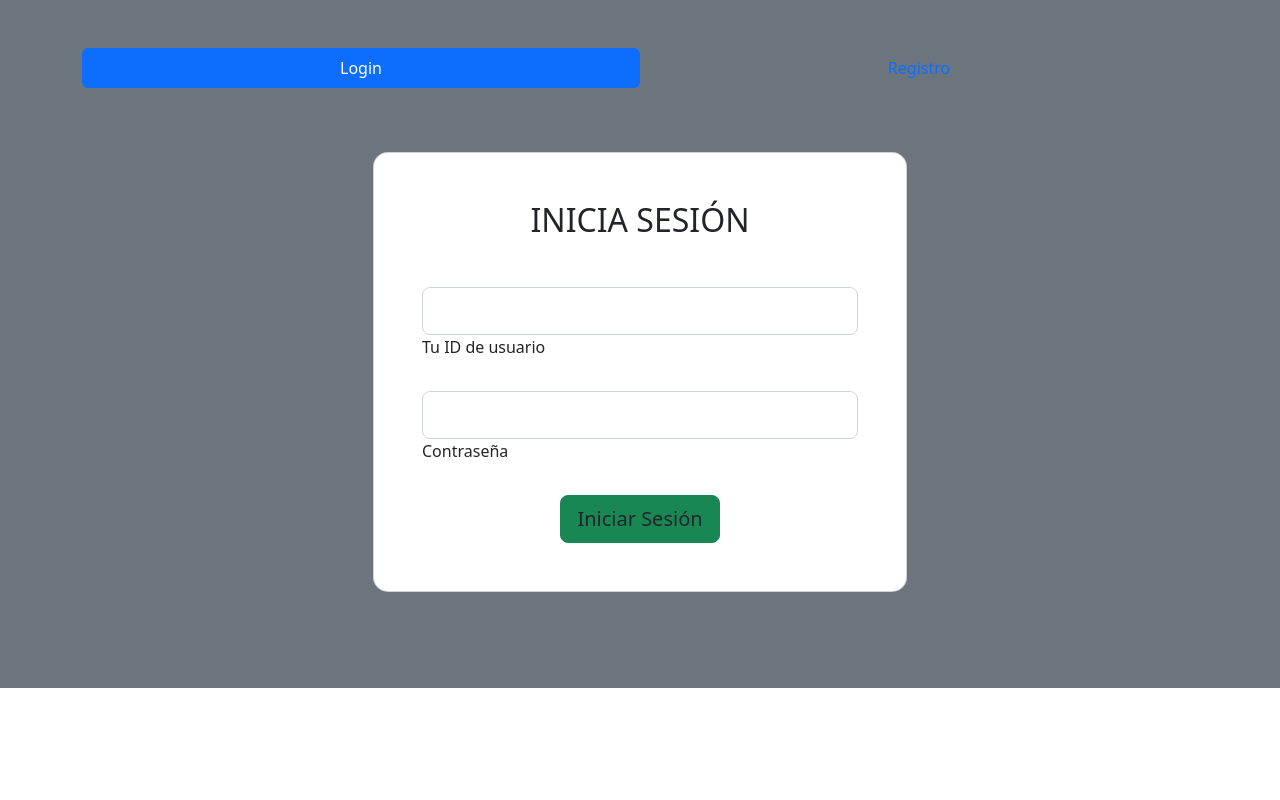
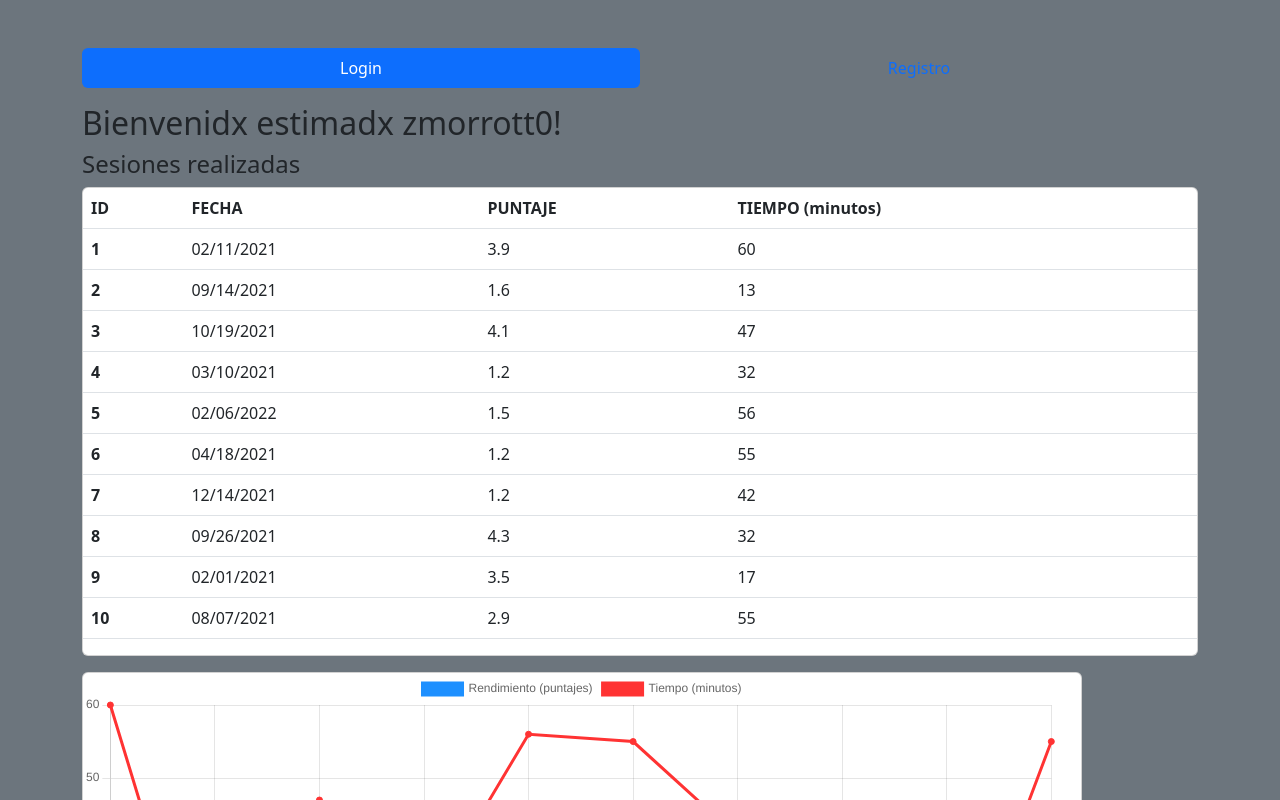
Before and after one commit to DanielM0802/proyecto-especializacion, a Vue app: page / in a window 1280 px wide. Both pictures are taken after a click on the button "Iniciar Sesión". Shown: the top 800 px of the page. Built offline with nearby package versions, Linux system fonts and the light colour scheme; no server answers.

Commit message:
Se agregan dependencias axios y chartjs, se agrega grafico en componente SesionEstudio

```diff
--- a/package.json
+++ b/package.json
@@ -8,7 +8,9 @@
     "lint": "vue-cli-service lint"
   },
   "dependencies": {
+    "axios": "^0.27.2",
     "bootstrap": "^5.2.0-beta1",
+    "chart.js": "^3.8.0",
     "core-js": "^3.8.3",
     "vue": "^3.2.13"
   },
--- a/src/components/LoginApp.vue
+++ b/src/components/LoginApp.vue
@@ -1,5 +1,5 @@
 <template>
-  <div class="mask d-flex align-items-center h-100 py-5">
+  <div class="mask d-flex align-items-center h-100 py-5" v-if="acciones.mostrarLoginForm">
     <div class="container h-100">
       <div class="row d-flex justify-content-center align-items-center h-100">
         <div class="col-12 col-md-9 col-lg-7 col-xl-6">
@@ -8,8 +8,8 @@
               <h2 class="text-uppercase text-center mb-5">Inicia sesión</h2>
               <form>
                 <div class="form-outline mb-4">
-                  <input type="email" id="form3Example3cg" class="form-control form-control-lg" />
-                  <label class="form-label" for="form3Example3cg">Tu ID de usuario</label>
+                  <input type="text" id="username" name="username" class="form-control form-control-lg" v-model="username" required/>
+                  <label class="form-label" for="username" >Nombre de usuario</label>
                 </div>
                 <div class="form-outline mb-4">
                   <input type="password" id="form3Example4cg" class="form-control form-control-lg" />
@@ -17,7 +17,7 @@
                 </div>
                 <div class="d-flex justify-content-center">
                   <button type="button"
-                    class="btn btn-success btn-block btn-lg gradient-custom-4 text-body">Iniciar Sesión</button>
+                    class="btn btn-success btn-block btn-lg gradient-custom-4 text-body" @click="login('mostrarSesionEstudio', username)">Iniciar Sesión</button>
                 </div>
               </form>
             </div>
@@ -26,11 +26,55 @@
       </div>
     </div>
   </div>
+  <div>
+    <SesionEstudio v-if="acciones.mostrarSesionEstudio"/>
+  </div>
 </template>
 
 <script>
+import axios from 'axios';
+import SesionEstudio from './SesionEstudio.vue';
+
 export default {
+  name: 'LoginApp',
+  components: {
+    SesionEstudio
+  },
+  data() {
+    return {
+      acciones: {
+        mostrarLoginForm: true,
+        mostrarSesionEstudio: false
+      },
+      username: null,
+      ultimaAccion: 'mostrarLoginForm',
+      users: []
+    }
+  },
+  methods: {
+    login(accion, username) {
 
+      this.mounted();
+
+      for (let index = 0; index < this.users.length; index++) {
+
+        if (this.users[index].username.localeCompare(username)) {
+          console.log(username);
+        }
+
+      }
+
+      this.acciones[this.ultimaAccion] = false;
+      this.acciones[accion] = true;
+      this.ultimaAccion = accion;
+    },
+    async mounted() {
+      await axios.get(`https://7qak3a37b4dh7kisebhllubdxq0dnehm.lambda-url.us-east-1.on.aws/`).then((respuesta) => {
+        this.users = respuesta.data;
+      })
+      console.log(this.users[0])
+    }
+  }
 }
 </script>
 
--- a/src/components/SesionEstudio.vue
+++ b/src/components/SesionEstudio.vue
@@ -1,11 +1,49 @@
 <template>
-  <h1>{{sesion.username}}</h1>
+    <div>
+
+        <h2>Bienvenidx estimadx {{sesion.username}}!</h2>
+        <div class="sesion-listado-container">
+
+            <h4 class="list-title">Sesiones realizadas</h4>
+            <div class="card">
+                <table class="table tabla-sesiones" aria-describedby="tabla-sesiones">
+                <thead>
+                    <tr>
+                        <th id="id_sesion">ID</th>
+                        <th id="fecha_sesion">FECHA</th>
+                        <th id="puntaje_sesion">PUNTAJE</th>
+                        <th id="tiempo_sesion">TIEMPO (minutos)</th>
+                    </tr>
+                </thead>
+                <tbody>
+                    <tr class="list-row-hover" v-for="session in sesion.sessions" :key="session.id">
+                        <th :id="session.id">{{session.id}}</th>
+                        <td>{{session.date}}</td>
+                        <td>{{session.score}}</td>
+                        <td>{{session.duration}}</td>
+                    </tr>
+                </tbody>
+            </table>
+            </div>
+        </div>
+
+        <!--GRAFICO CHARTJS-->
+        <div class="grafico card mt-3">
+            <canvas id="myChart"></canvas>
+        </div>
+        <!--GRAFICO CHARTJS-->
+
+    </div>
 </template>
 
 <script>
+import Chart from 'chart.js/auto';
+
+
 export default {
-    data(){
-        return{
+    data() {
+        return {
+            graficoSesiones: null,
             sesion :
                 {
                 id: 1,
@@ -74,10 +112,46 @@ export default {
                 ]
                 },
         }
+    },
+    async mounted() {
+        const ctx = document.getElementById('myChart');
+        const labels = [];
+
+        this.sesion.sessions.forEach(sesionActual => {
+            labels.push('Sesion '.concat(sesionActual.id))
+        });
+
+        const data = {
+            labels: labels,
+            datasets: [{
+                label: 'Rendimiento (puntajes)',
+                backgroundColor: 'rgb(30,144,255)',
+                borderColor: 'rgb(30,144,255)',
+                data: this.sesion.sessions.map(sesionActual => sesionActual.score)
+            },
+            {
+                label: 'Tiempo (minutos)',
+                backgroundColor: 'rgb(255, 51, 51)',
+                borderColor: 'rgb(255, 51, 51)',
+                data: this.sesion.sessions.map(sesionActual => sesionActual.duration)
+            }]
+        };
+        const config = {
+            type: 'line',
+            data: data,
+            options: {
+                responsive: true
+            }
+        };
+
+        this.graficoSesiones = new Chart(ctx, config);
     }
 }
 </script>
 
-<style>
-
+<style scoped>
+.grafico {
+    width: 1000px;
+    height: 530px;
+}
 </style>
```
Also changed, not shown: 1 other file (tests, documents, lock files or other folders).
